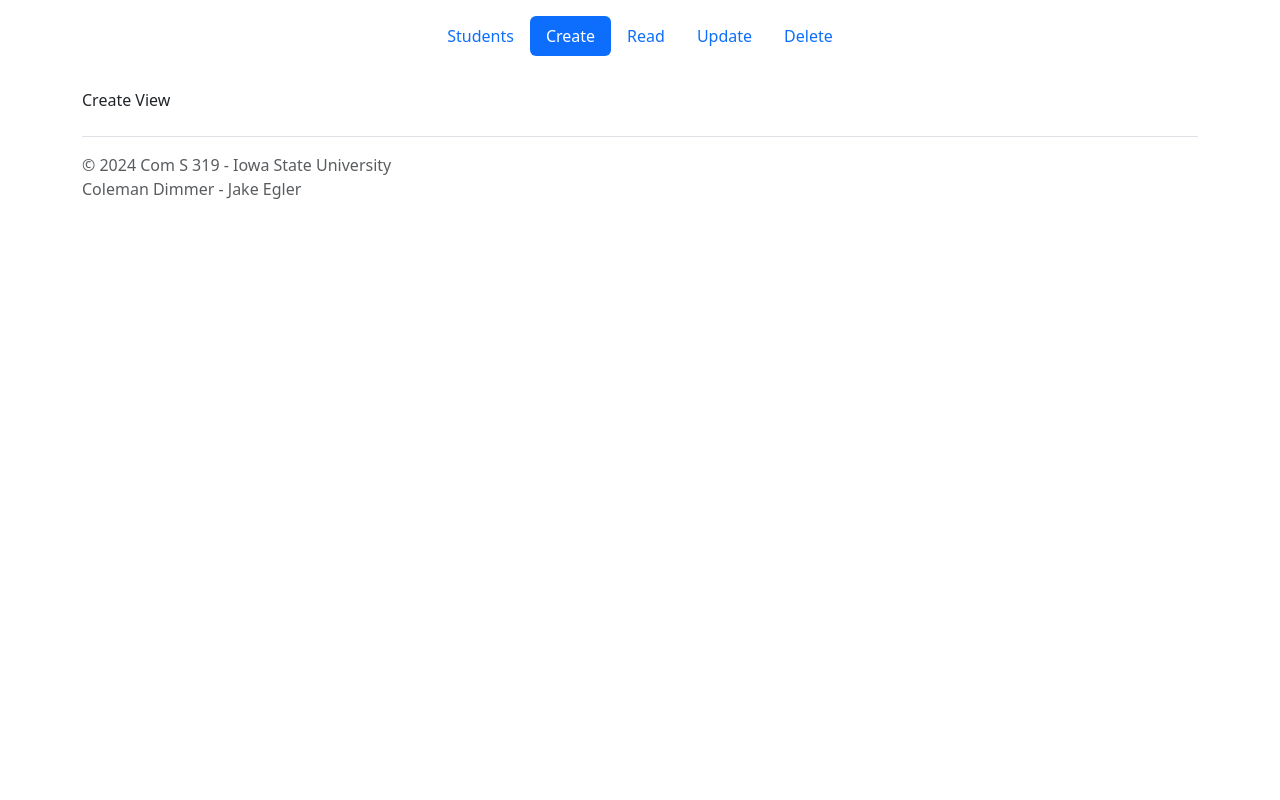
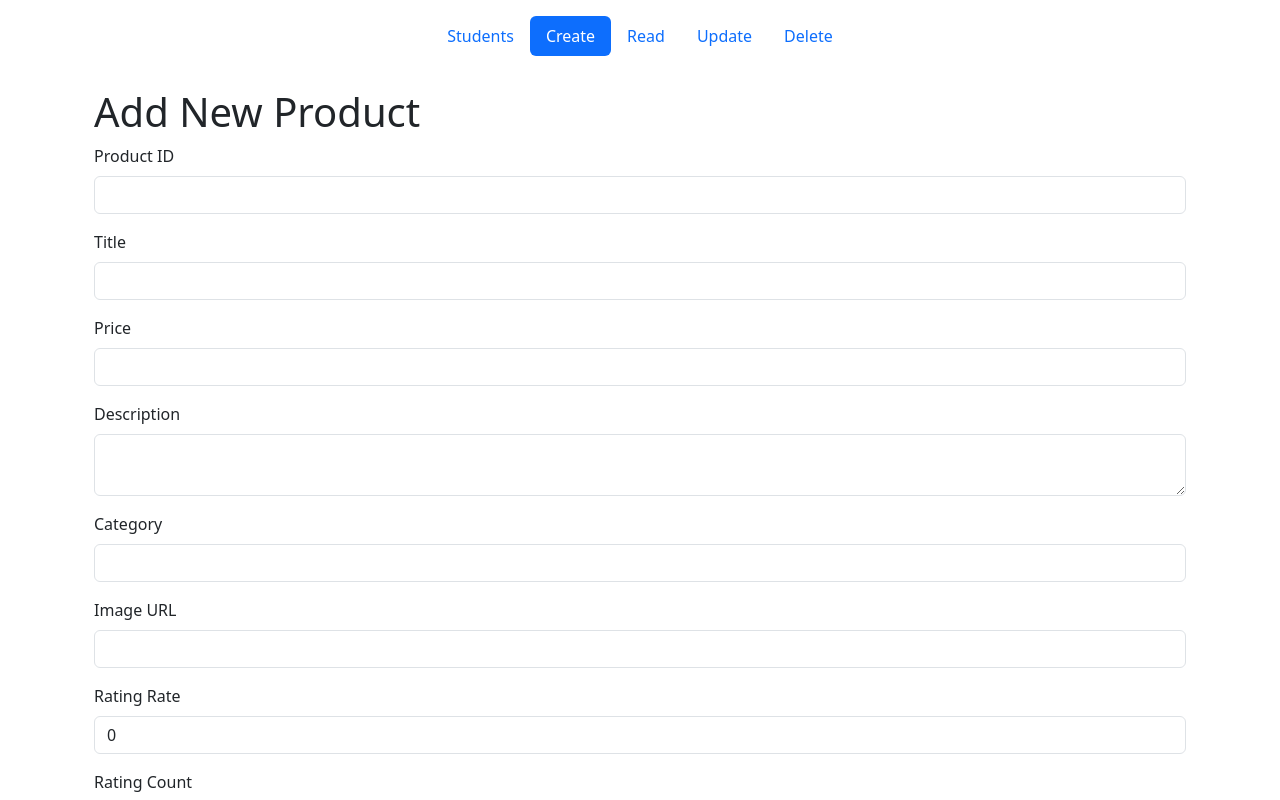
Before and after one commit to CDDimmer/COMS319, a React (Create React App) app in the folder Assignment3/frontend/: page / in a window 1280 px wide. Both pictures are taken after a click on the element "Create". Shown: the top 800 px of the page. Built offline with nearby package versions, Linux system fonts and the light colour scheme; the HTML template or start-up script is replaced by a standard one.

Commit message:
Halfway done with the create view.
It just needs to send the json to the backend and I need to fix something with the form

```diff
--- a/Assignment3/frontend/src/App.js
+++ b/Assignment3/frontend/src/App.js
@@ -2,106 +2,9 @@ import "./App.css";
 import "bootstrap/dist/css/bootstrap.css";
 import { useForm } from "react-hook-form";
 import React, { useState, useEffect } from "react";
-import jake_photo from "./jake.jpg";
+import jakePhoto from "./jake.jpg";
 
 function App() {
-        /**
-        //activity 16
-
-        const [viewer1, setViewer1] = useState(false);
-        const [viewer2, setViewer2] = useState(false);
-
-        const [product, setProduct] = useState([]);
-        const [oneProduct, setOneProduct] = useState([]);
-        // new Product
-        const [addNewProduct, setAddNewProduct] = useState({
-                id: 0,
-                title: "",
-                price: 0.0,
-                description: "",
-                category: "",
-                image: "",
-                rating: 0.0,
-        });
-
-        useEffect(() => {
-                getAllProducts();
-        }, []);
-        function getAllProducts() {
-                fetch("http://127.0.0.1:4000/catalog")
-                        .then((response) => response.json())
-                        .then((data) => {
-                                console.log("Show Catalog of Products :");
-                                console.log(data);
-                                setProduct(data);
-                        });
-                setViewer1(!viewer1);
-        }
-
-        const showAllItems = product.map((el) => (
-                <div key={el.id}>
-                        <img src={el.image} width={30} alt="images" /> <br />
-                        Title: {el.title} <br />
-                        Category: {el.category} <br />
-                        Price: {el.price} <br />
-                        Rating :{el.rating} <br />
-                </div>
-        ));
-
-        function getOneProduct(id) {
-                console.log(id);
-                if (id >= 1 && id <= 20) {
-                        fetch("http://127.0.0.1:4000/catalog/" + id)
-                                .then((response) => response.json())
-                                .then((data) => {
-                                        console.log("Show one product :", id);
-                                        console.log(data);
-                                        setOneProduct(data);
-                                });
-                        if (false === viewer2) setViewer2(true);
-                } else {
-                        console.log("Wrong number of Product id.");
-                }
-        }
-
-        const showOneItem = oneProduct.map((el) => (
-                <div key={el.id}>
-                        <img src={el.image} width={30} alt="images" /> <br />
-                        Title: {el.title} <br />
-                        Category: {el.category} <br />
-                        Price: {el.price} <br />
-                        Rating: {el.rating} <br />
-                </div>
-        ));
-
-        return (
-                <>
-                        <h1>Catalog of Products</h1>
-                        <div>
-                                {" "}
-                                <h3>Show all available Products.</h3>{" "}
-                                <button onClick={() => getAllProducts()}>
-                                        Show All ...
-                                </button>
-                                {viewer1 && showAllItems}
-                        </div>
-                        <div>
-                                <h3>Show one Product by Id:</h3>
-                                <input
-                                        type="text"
-                                        id="message"
-                                        name="message"
-                                        placeholder="id"
-                                        onChange={(e) =>
-                                                getOneProduct(e.target.value)
-                                        }
-                                />
-                                {viewer2 && showOneItem}
-                        </div>
-                </>
-        );
-        */
-        //assignment 2
         const [viewer, setViewer] = useState(1);
 
         function changeViewStudents() {
@@ -257,6 +160,9 @@ function App() {
                                                                         <br></br>
                                                                         <img
                                                                                 class="col-md-5 rounded"
+                                                                                src={
+                                                                                        jakePhoto
+                                                                                }
                                                                                 alt="Jake Egler - Student at Iowa State University"
                                                                         ></img>
                                                                 </h2>
@@ -317,9 +223,203 @@ function App() {
                 );
         }
 
-        function CreateView() {
-                return <div>Create View</div>;
-        }
+        const CreateView = () => {
+                const [formData, setFormData] = useState({
+                        id: "",
+                        title: "",
+                        price: "",
+                        description: "",
+                        category: "",
+                        image: "",
+                        rating: { rate: 0, count: 0 },
+                });
+
+                const handleChange = (e) => {
+                        const { name, value } = e.target;
+                        setFormData((prevData) => ({
+                                ...prevData,
+                                [name]: value,
+                        }));
+                };
+
+                const handleSubmit = (e) => {
+                        e.preventDefault();
+                        // Here you can send the formData to your backend using the POST method
+                        console.log("Form Data:", formData);
+                        // Reset the form after submission
+                        setFormData({
+                                id: "",
+                                title: "",
+                                price: "",
+                                description: "",
+                                category: "",
+                                image: "",
+                                rating: { rate: 0, count: 0 },
+                        });
+                };
+
+                return (
+                        <div className="container">
+                                <h1>Add New Product</h1>
+                                <form onSubmit={handleSubmit}>
+                                        <div className="mb-3">
+                                                <label
+                                                        htmlFor="id"
+                                                        className="form-label"
+                                                >
+                                                        Product ID
+                                                </label>
+                                                <input
+                                                        type="number"
+                                                        className="form-control"
+                                                        id="id"
+                                                        name="id"
+                                                        value={formData.id}
+                                                        onChange={handleChange}
+                                                />
+                                        </div>
+                                        <div className="mb-3">
+                                                <label
+                                                        htmlFor="title"
+                                                        className="form-label"
+                                                >
+                                                        Title
+                                                </label>
+                                                <input
+                                                        type="text"
+                                                        className="form-control"
+                                                        id="title"
+                                                        name="title"
+                                                        required
+                                                        value={formData.title}
+                                                        onChange={handleChange}
+                                                />
+                                        </div>
+                                        <div className="mb-3">
+                                                <label
+                                                        htmlFor="price"
+                                                        className="form-label"
+                                                >
+                                                        Price
+                                                </label>
+                                                <input
+                                                        type="text"
+                                                        className="form-control"
+                                                        id="price"
+                                                        name="price"
+                                                        required
+                                                        value={formData.price}
+                                                        onChange={handleChange}
+                                                />
+                                        </div>
+                                        <div className="mb-3">
+                                                <label
+                                                        htmlFor="description"
+                                                        className="form-label"
+                                                >
+                                                        Description
+                                                </label>
+                                                <textarea
+                                                        className="form-control"
+                                                        id="description"
+                                                        name="description"
+                                                        required
+                                                        value={
+                                                                formData.description
+                                                        }
+                                                        onChange={handleChange}
+                                                ></textarea>
+                                        </div>
+                                        <div className="mb-3">
+                                                <label
+                                                        htmlFor="category"
+                                                        className="form-label"
+                                                >
+                                                        Category
+                                                </label>
+                                                <input
+                                                        type="text"
+                                                        className="form-control"
+                                                        id="category"
+                                                        name="category"
+                                                        required
+                                                        value={
+                                                                formData.category
+                                                        }
+                                                        onChange={handleChange}
+                                                />
+                                        </div>
+                                        <div className="mb-3">
+                                                <label
+                                                        htmlFor="image"
+                                                        className="form-label"
+                                                >
+                                                        Image URL
+                                                </label>
+                                                <input
+                                                        type="text"
+                                                        className="form-control"
+                                                        id="image"
+                                                        name="image"
+                                                        required
+                                                        value={formData.image}
+                                                        onChange={handleChange}
+                                                />
+                                        </div>
+                                        <div className="mb-3">
+                                                <label
+                                                        htmlFor="rate"
+                                                        className="form-label"
+                                                >
+                                                        Rating Rate
+                                                </label>
+                                                <input
+                                                        type="number"
+                                                        className="form-control"
+                                                        id="rate"
+                                                        name="rating.rate"
+                                                        required
+                                                        min="0"
+                                                        max="5"
+                                                        value={
+                                                                formData.rating
+                                                                        .rate
+                                                        }
+                                                        onChange={handleChange}
+                                                />
+                                        </div>
+                                        <div className="mb-3">
+                                                <label
+                                                        htmlFor="count"
+                                                        className="form-label"
+                                                >
+                                                        Rating Count
+                                                </label>
+                                                <input
+                                                        type="number"
+                                                        className="form-control"
+                                                        id="count"
+                                                        name="rating.count"
+                                                        required
+                                                        min="0"
+                                                        max="5"
+                                                        value={
+                                                                formData.rating
+                                                                        .count
+                                                        }
+                                                        onChange={handleChange}
+                                                />
+                                        </div>
+                                        <button
+                                                type="submit"
+                                                className="btn btn-primary"
+                                        >
+                                                Submit
+                                        </button>
+                                </form>
+                        </div>
+                );
+        };
 
         function ReadView() {
                 const [products, setProducts] = useState([
```
